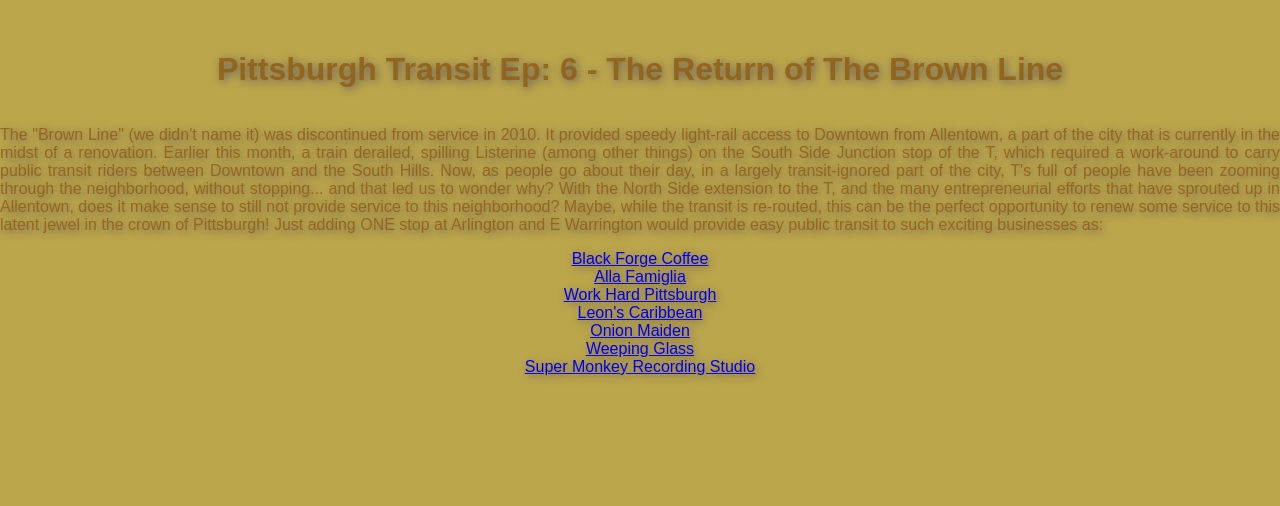
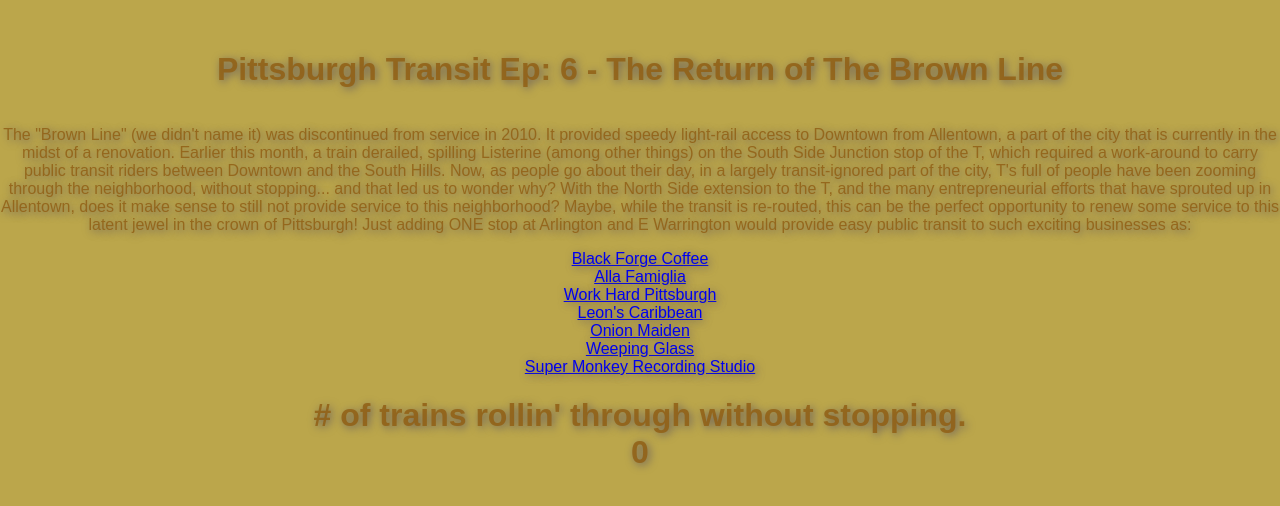
Before and after one commit to dmetriusagurs/Transitapp, a React (Create React App) app: page / in a window 1280 px wide. Shown: the top 506 px of the page. Built offline with nearby package versions, Linux system fonts and the light colour scheme; no server answers.

Commit message:
add the counter for number of trains that go by.

```diff
--- a/src/App.css
+++ b/src/App.css
@@ -1,3 +1,15 @@
+  body {
+background-color: rgba(165, 138, 16, 0.753);
+display: block;
+min-width: 100%;
+  max-width: 100%;
+  width: 100%;
+  box-sizing: border-box;
+  padding-top: 30px;
+  text-align: justify;
+  }
+
+
 .title {
   text-align: center;
   color: rgba(145, 95, 20, 0.842);
@@ -7,21 +19,13 @@
  display:flex;
   flex-flow: row wrap;
 }
+.Counter{
 
-p{
-  text-align: justify;
+
 }
 
-  body {
-background-color: rgba(165, 138, 16, 0.753);
-display: block;
-min-width: 100%;
-  max-width: 100%;
-  width: 100%;
-  box-sizing: border-box;
-  padding-top: 30px;
 
-  }
+
 
   ul {
     list-style-type: none;
--- a/src/App.js
+++ b/src/App.js
@@ -12,6 +12,7 @@ class App extends Component {
    super(props);
    this.state =
    {
+      count: 0,
       routes: []
    };
 
@@ -69,7 +70,18 @@ class App extends Component {
 <li><a href= "http://www.ilovesupermonkey.com/"> Super Monkey Recording Studio </a> </li>
 </ul>
 </div>
+  <h1 className="Counter">
+  # of trains rollin' through without stopping.<br/>
+
+  {this.state.count}
+ </h1>
+
+
+
   </div>
+
+
+
 );
           }
 }
```
